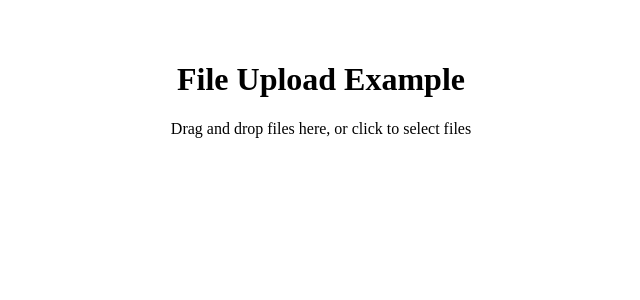
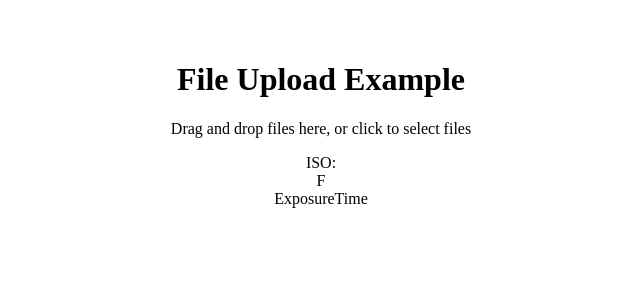
Before and after one commit to Hrinyov/phdata, a React (Vite) app: page / in a window 1280 px wide. Shown: the top 300 px of the page, without its empty margins (319-959 px from the left). Built offline with nearby package versions, Linux system fonts and the light colour scheme.

Commit message:
add component

```diff
--- a/src/App.tsx
+++ b/src/App.tsx
@@ -1,14 +1,19 @@
 import { useState } from 'react'
 import './App.css'
 import FileUpload from './modules/FileUpload';
+import DataDisplay from './modules/DataDisplay';
 
 function App() {
-
+ const [sharedData, setSharedData] = useState("");
+ const updateSharedData = ( newData: any ): void => {
+   return  setSharedData(newData);
+ };
 
   return (
     <>
       <h1>File Upload Example</h1>
-      <FileUpload />
+      <FileUpload updateSharedData = {updateSharedData} />
+      <DataDisplay data={sharedData} />
     </>
   );
 }
```
